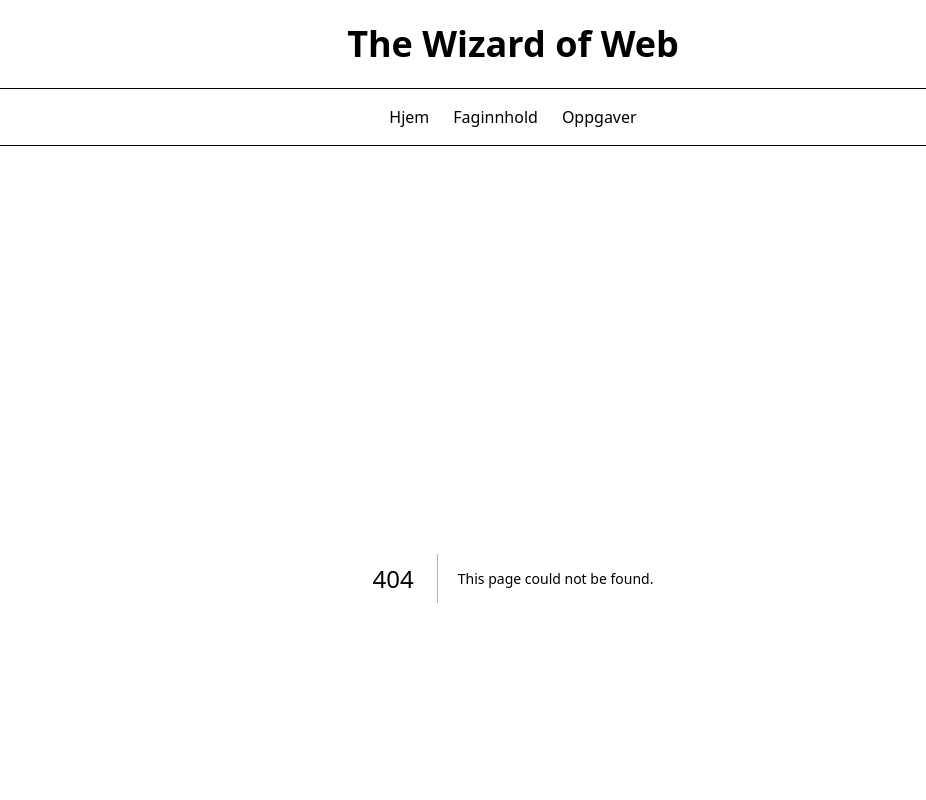
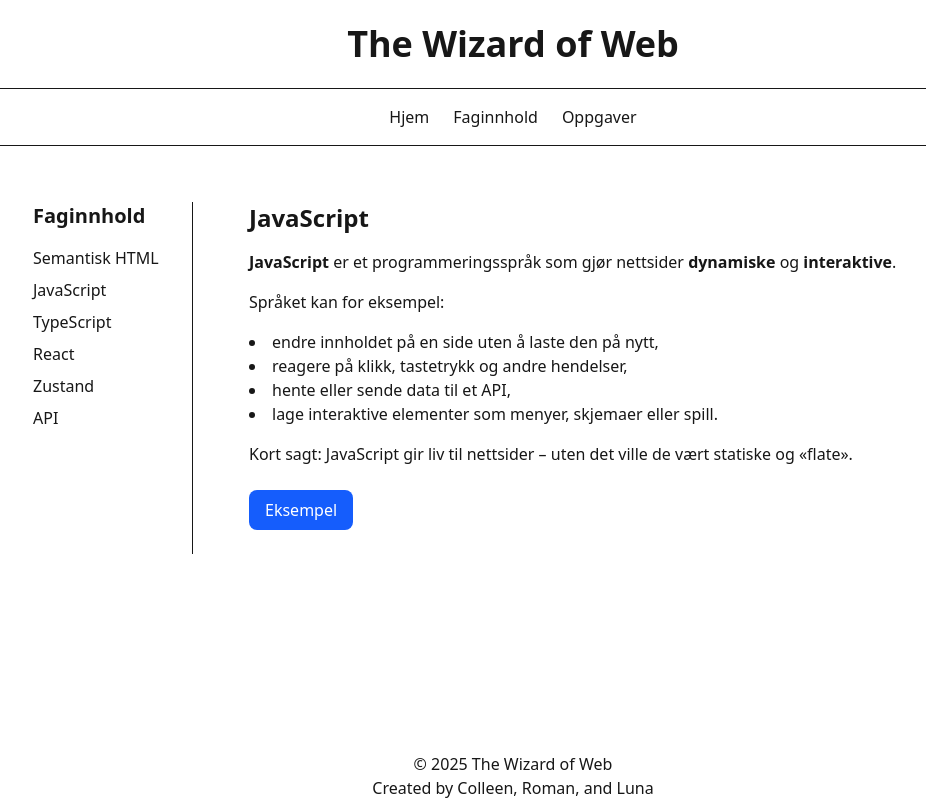
Before and after one commit to brolun/arbeidskrav02-emne06-ga, a Next.js app: page /faginnhold/emne04 in a window 1280 px wide. Before the commit this address had no page. Shown: the top 800 px of the page, without its empty margins (127-1053 px from the left). Built offline with nearby package versions, Linux system fonts and the light colour scheme.

Commit message:
lagt til JavaScript sidet

```diff
--- /dev/null
+++ b/app/faginnhold/emne04/page.tsx
@@ -0,0 +1,99 @@
+"use client";
+
+import { useState } from "react";
+
+export default function Page() {
+  const [showExample, setShowExample] = useState(false);
+
+  const numbers = [1, 2, 3, 4, 5];
+  const doubled = numbers.map((n) => n * 2);
+  const sum = numbers.reduce((acc, n) => acc + n, 0);
+
+  const [clicks, setClicks] = useState(0);
+
+  const snippet1 = `const numbers = [1, 2, 3, 4, 5];
+
+const doubled = numbers.map(n => n * 2); // [2, 4, 6, 8, 10]
+const sum = numbers.reduce((acc, n) => acc + n, 0); // 15`;
+
+  const snippet2 = `let count = 0;
+
+function handleClick() {
+  count++;
+  console.log("Du har klikket " + count + " ganger");
+}`;
+
+  return (
+    <main className="max-w-3xl mx-auto p-6 space-y-6">
+      <section className="space-y-4">
+        <h1 className="text-2xl font-bold">JavaScript</h1>
+        <p>
+          <strong>JavaScript</strong> er et programmeringsspråk som gjør
+          nettsider <strong>dynamiske</strong> og <strong>interaktive</strong>.
+        </p>
+        <p>Språket kan for eksempel:</p>
+        <ul className="list-disc list-inside">
+          <li>endre innholdet på en side uten å laste den på nytt,</li>
+          <li>reagere på klikk, tastetrykk og andre hendelser,</li>
+          <li>hente eller sende data til et API,</li>
+          <li>lage interaktive elementer som menyer, skjemaer eller spill.</li>
+        </ul>
+        <p>
+          Kort sagt: JavaScript gir liv til nettsider – uten det ville de vært
+          statiske og «flate».
+        </p>
+      </section>
+
+      <section className="space-y-4">
+        <button
+          type="button"
+          onClick={() => setShowExample((v) => !v)}
+          aria-expanded={showExample}
+          className="px-4 py-2 rounded-lg font-medium text-white bg-blue-600 hover:bg-blue-500 transition"
+        >
+          {showExample ? "Skjul eksempel" : "Eksempel"}
+        </button>
+
+        {showExample && (
+          <div className="space-y-8">
+            <div className="space-y-4">
+              <h2 className="text-xl font-semibold">
+                Kode (eksempel 1: lister)
+              </h2>
+              <pre className="bg-gray-900 text-gray-100 p-4 rounded-lg text-sm whitespace-pre-wrap break-words">
+                {snippet1}
+              </pre>
+
+              <h2 className="text-xl font-semibold">Resultat</h2>
+              <div className="bg-gray-800 p-4 rounded-lg space-y-2">
+                <p>Opprinnelige tall: {numbers.join(", ")}</p>
+                <p>Doblede tall: {doubled.join(", ")}</p>
+                <p>Summen av tallene: {sum}</p>
+              </div>
+            </div>
+
+            <div className="space-y-4">
+              <h2 className="text-xl font-semibold">
+                Kode (eksempel 2: klikk-teller)
+              </h2>
+              <pre className="bg-gray-900 text-gray-100 p-4 rounded-lg text-sm whitespace-pre-wrap break-words">
+                {snippet2}
+              </pre>
+
+              <h2 className="text-xl font-semibold">Resultat</h2>
+              <div className="bg-gray-800 p-4 rounded-lg space-y-2">
+                <p>Antall klikk: {clicks}</p>
+                <button
+                  onClick={() => setClicks((c) => c + 1)}
+                  className="px-4 py-2 rounded-lg font-medium text-white bg-blue-600 hover:bg-blue-500 transition"
+                >
+                  Klikk meg
+                </button>
+              </div>
+            </div>
+          </div>
+        )}
+      </section>
+    </main>
+  );
+}
```
